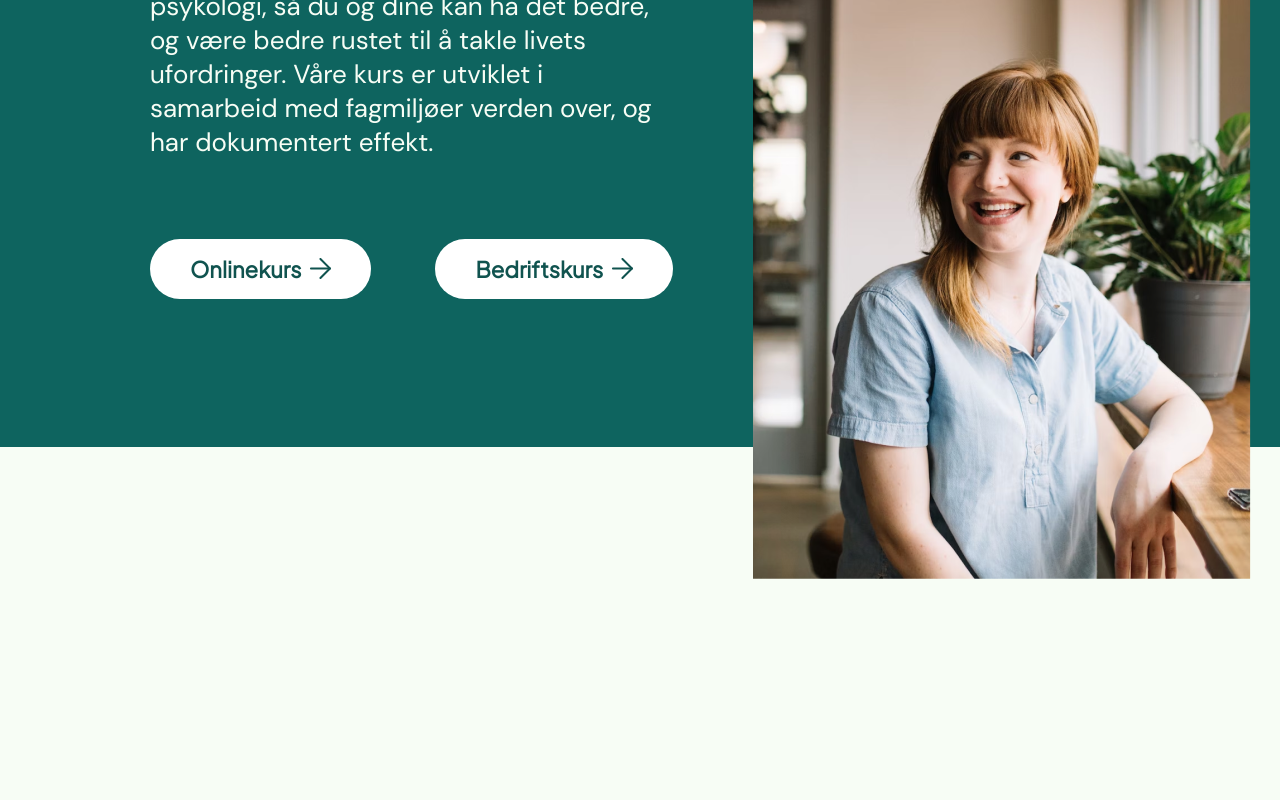
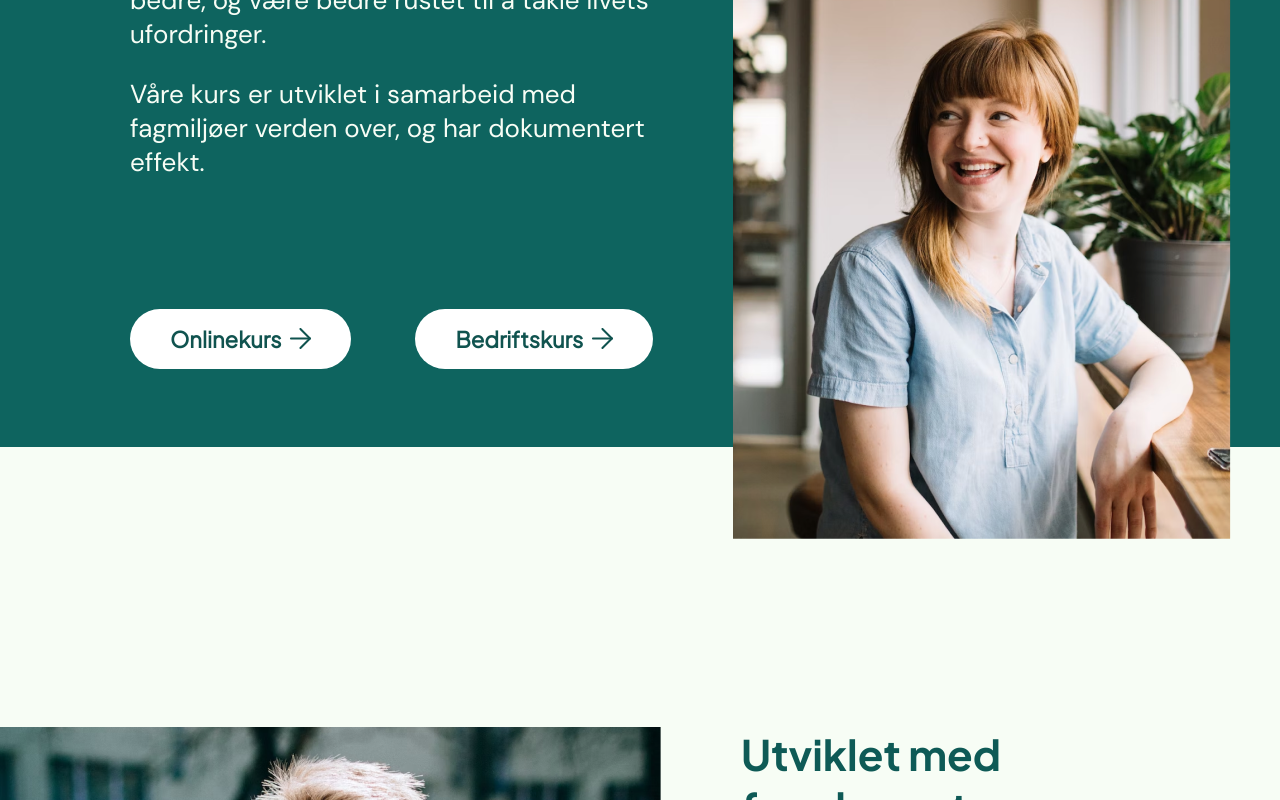
Before and after one commit to TrymVei/Young-Happy-Minds, a Next.js app in the folder yhm/: page / in a window 1280 px wide. Shown: the part 500-1300 px from the top of the page. Built offline with nearby package versions, Linux system fonts and the light colour scheme.

Commit message:
fix: small changes to margins and paddings.
feat: added animation on faq, open close

```diff
--- a/yhm/src/components/accordion/questionAccordion/accordion.module.css
+++ b/yhm/src/components/accordion/questionAccordion/accordion.module.css
@@ -1,3 +1,9 @@
 .accordion {
   width: 100%;
 }
+
+.accordion__flex {
+  display: flex;
+  justify-content: space-between;
+  border-bottom: 1px solid var(--green-d1);
+}
--- a/yhm/src/components/accordion/questionAccordion/accordion.tsx
+++ b/yhm/src/components/accordion/questionAccordion/accordion.tsx
@@ -1,11 +1,41 @@
+import anime from 'animejs';
 import { useState } from 'react';
 import style from './accordion.module.css';
 
-const Accordion = (props: { question: string; answer: string }) => {
+const Accordion = (props: { question: string; answer: string; id: string }) => {
   const [isOpen, setIsOpen] = useState(false);
+
+  const handleOnClick = () => {
+    setIsOpen(!isOpen);
+    if (!isOpen)
+      var animation = anime({
+        targets: '#open' + props.id,
+        rotate: '0.625turn',
+      });
+    else {
+      var animation = anime({
+        targets: '#open' + props.id,
+        rotate: '0',
+      });
+    }
+  };
+
   return (
     <div className={style.accordion} onClick={() => setIsOpen(!isOpen)}>
-      <p style={{ transition: 'all 0.3s ease-in-out' }}>{props.question}</p>
+      <div className={style.accordion__flex}>
+        <p
+          className={style.accordion__question}
+          style={{ transition: 'all 0.3s ease-in-out' }}
+        >
+          {props.question}
+        </p>
+        <img
+          id={'open' + props.id}
+          onClick={handleOnClick}
+          src="/images/openSymbol.svg"
+          alt="open"
+        />
+      </div>
       {isOpen ? <p>{props.answer}</p> : <></>}
     </div>
   );
--- a/yhm/src/srcPages/home/faq/faq.tsx
+++ b/yhm/src/srcPages/home/faq/faq.tsx
@@ -10,24 +10,28 @@ const FAQ = () => {
         answer={
           'Ja! Alle kan ha nytte av kunnskapen om positiv psykologi. Vi holder kurs for både barn, skoler, foreldre, voksne og bedrifter. Vi fokuserer på å gjøre læringen interessant og inspirerende.'
         }
+        id={'1'}
       />
       <Accordion
         question={'Hva er positiv psykologi?'}
         answer={
           'Ja! Alle kan ha nytte av kunnskapen om positiv psykologi. Vi holder kurs for både barn, skoler, foreldre, voksne og bedrifter. Vi fokuserer på å gjøre læringen interessant og inspirerende.'
         }
+        id={'2'}
       />
       <Accordion
         question={'Hvor mye koster kursene?'}
         answer={
           'Ja! Alle kan ha nytte av kunnskapen om positiv psykologi. Vi holder kurs for både barn, skoler, foreldre, voksne og bedrifter. Vi fokuserer på å gjøre læringen interessant og inspirerende.'
         }
+        id={'3'}
       />
       <Accordion
         question={'Kan dere komme til min bedrift/mitt event?'}
         answer={
           'Ja! Alle kan ha nytte av kunnskapen om positiv psykologi. Vi holder kurs for både barn, skoler, foreldre, voksne og bedrifter. Vi fokuserer på å gjøre læringen interessant og inspirerende.'
         }
+        id={'4'}
       />
     </div>
   );
--- a/yhm/src/srcPages/home/index.tsx
+++ b/yhm/src/srcPages/home/index.tsx
@@ -15,7 +15,6 @@ const Home = () => {
         <Science />
         <Results />
         <Quote />
-        <WhoAreWe />
         <Courses />
         <FAQ />
       </Layout>
--- a/yhm/src/srcPages/home/landingPage/landingPage.module.css
+++ b/yhm/src/srcPages/home/landingPage/landingPage.module.css
@@ -4,7 +4,7 @@
 }
 
 .landingpage__wrapper {
-  padding-top: 10rem;
+  padding-top: 7.5rem;
 }
 
 .landingpage__wrapper h3 {
@@ -40,7 +40,7 @@
 }
 
 .landingpage__buttons {
-  margin-top: 5rem;
+  margin-top: 8.125rem;
   display: flex;
   gap: 4rem;
   justify-content: flex-start;
--- a/yhm/src/srcPages/home/landingPage/landingPage.tsx
+++ b/yhm/src/srcPages/home/landingPage/landingPage.tsx
@@ -11,11 +11,13 @@ const LandingPage = () => {
         <div className={style.landing__wrapper__flex}>
           <div>
             <p className="ingress">
-              Vårt mål er å dele kunnskap om positiv psykologi, så du og dine
-              kan ha det bedre, og være bedre rustet til å takle livets
-              ufordringer. Våre kurs er utviklet i samarbeid med fagmiljøer
-              verden over, og har
-              <a href=""> dokumentert effekt.</a>{' '}
+              Vi deler kunnskap om positiv psykologi, så du og dine kan prestere
+              bedre, ha det bedre, og være bedre rustet til å takle livets
+              ufordringer.
+            </p>
+            <p className="ingress">
+              Våre kurs er utviklet i samarbeid med fagmiljøer verden over, og
+              har dokumentert effekt.
             </p>
             <div className={style.landingpage__buttons}>
               <Button
--- a/yhm/src/srcPages/home/results/results.module.css
+++ b/yhm/src/srcPages/home/results/results.module.css
@@ -9,6 +9,7 @@
 
 .result__flex h2 {
   margin: 0;
+  margin-bottom: var(--margin-bottom-30);
 }
 
 .result__flex div {
--- a/yhm/src/srcPages/home/science/science.module.css
+++ b/yhm/src/srcPages/home/science/science.module.css
@@ -1,5 +1,5 @@
 .science {
-  margin-top: 26.875rem;
+  margin-top: var(--section-margin-top);
   padding-right: var(--leftRight-padding);
 }
 
--- a/yhm/styles/global.css
+++ b/yhm/styles/global.css
@@ -98,9 +98,10 @@
   /* Quotes */
 
   /* Section Margin */
-  --section-margin-top: 18.75rem;
+  --section-margin-top: 17.5rem;
+  --margin-bottom-30: 1.875rem;
 
-  --leftRight-padding: 9.375rem;
+  --leftRight-padding: 8.125rem;
 
   /* Navbar */
   --logo-font-weight: 700;
@@ -156,6 +157,7 @@ h2 {
   font-size: var(--font-size-42);
   color: var(--lightGreen-color);
   font-weight: var(--bold);
+  margin-bottom: var(--margin-bottom-30);
 }
 
 h1 {
```
Also changed, not shown: yhm/public/images/openSymbol.svg (added).
